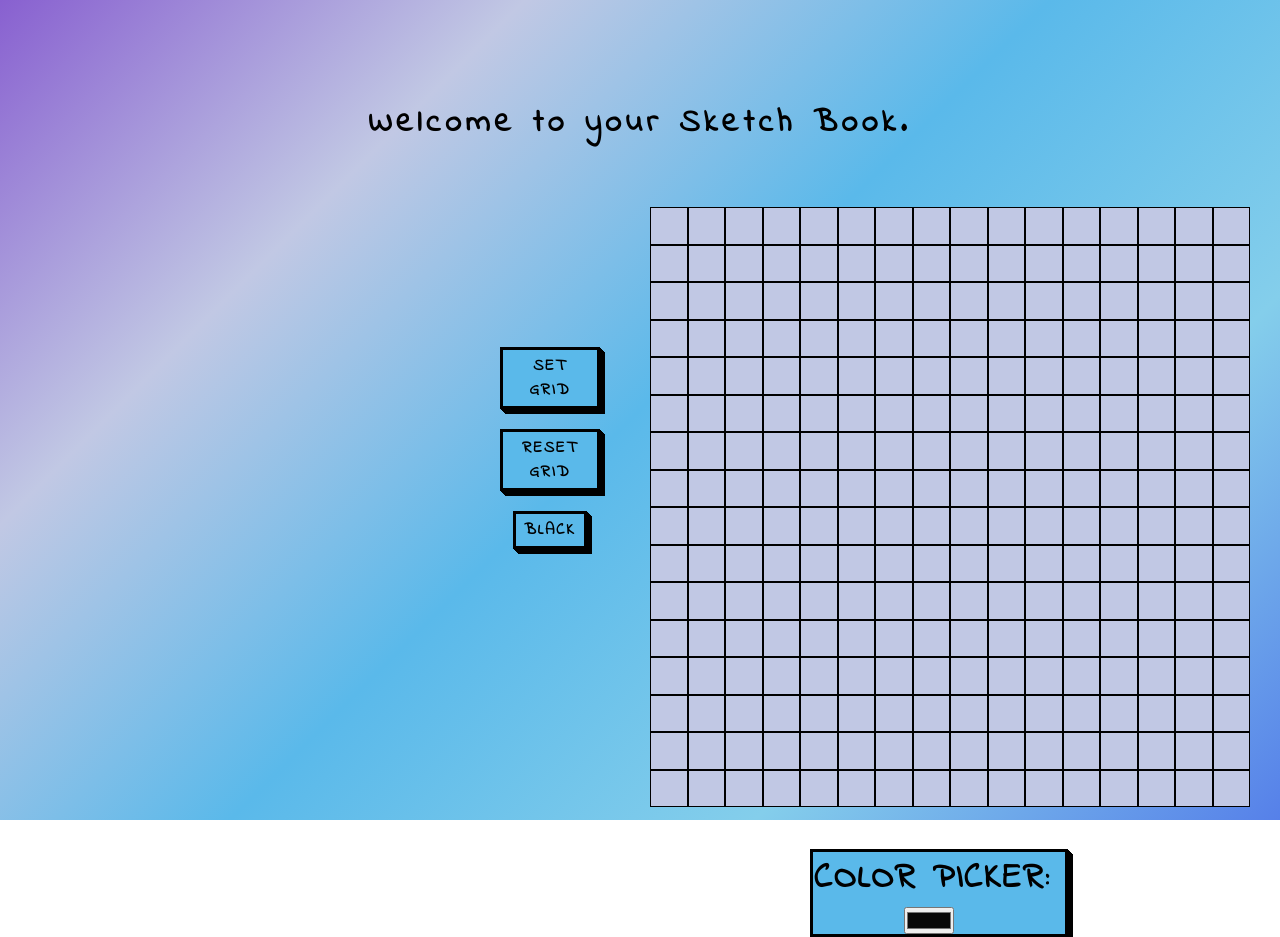
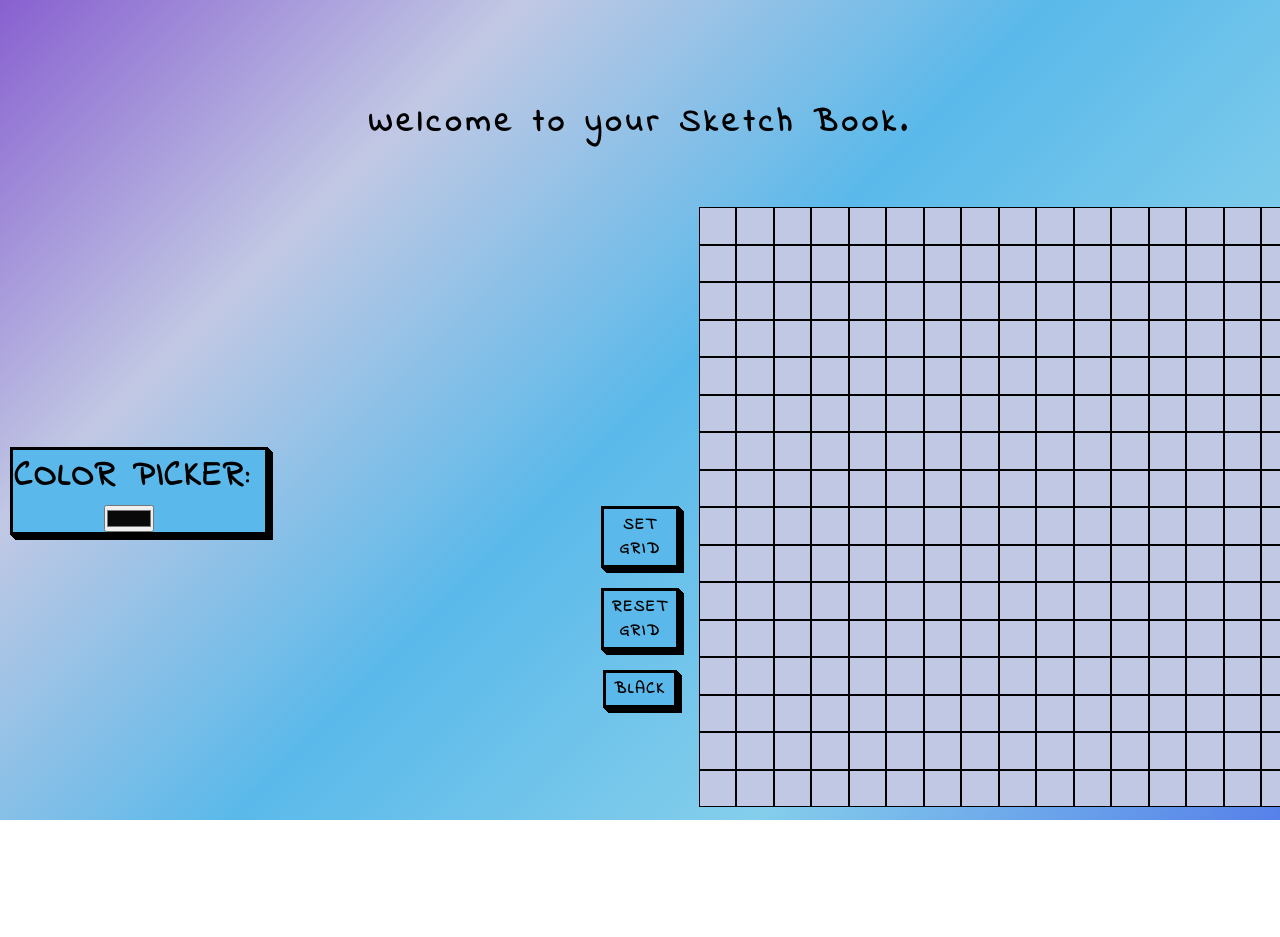
Before and after one commit to Hoslok-1/Etch-A-Sketch, a plain HTML site: page index.html in a window 1280 px wide. After the commit the page ends 820 px from the top, so only its background shows below. Drawn offline with Linux system fonts and the light colour scheme.

Commit message:
fixed various bugs

```diff
--- a/index.html
+++ b/index.html
@@ -15,14 +15,14 @@
     <div class = "welcome">
         <h1>Welcome to your Sketch Book.</h1>
     </div>
-    <div id = "container"></div>
+    <div id = "container">
     <div class = "buttons">
         <button id = "resize">Set Grid</button>
         <button id = "reset">Reset Grid</button>
         <button id = "makeItBlack">Black</button>
     </div>
+    </div>
     <div class = "right-side">
-
         <div id = "idk">Color Picker:</div><br>
         <input type="color" id="colorpicker" value= "#090909">
     </div>
--- a/styles.css
+++ b/styles.css
@@ -31,14 +31,14 @@
     width:100px;
     row-gap: 20px;
     margin-top: 200px;
-    margin-left: 500px;
+    margin-left: 00px;
     justify-content: center;
     align-items: center;
     position: relative;
   }
   .right-side
   {
-    margin-left:810px;
+    margin-left:00px;
     margin-top: 300px;
     font-size: 2px;
     letter-spacing: 2px;
@@ -52,6 +52,7 @@
     box-shadow: 1px 1px 0px 0px, 2px 2px 0px 0px, 3px 3px 0px 0px, 4px 4px 0px 0px, 5px 5px 0px 0px;
     position: relative;
     user-select: none;
+    margin-left: 10px;
     -webkit-user-select: none;
     touch-action: manipulation;
     width: 250px;
@@ -77,8 +78,8 @@
     overflow: hidden; /* Ensures the content is not revealed until the animation */
     /* The typwriter cursor */
     white-space: nowrap; /* Keeps the content on a single line */
-    margin: 0 auto; /* Gives that scrolling effect as the typing happens */
-    letter-spacing: .15em; /* Adjust as needed */
+    margin: 0 auto;
+    letter-spacing: .15em;
     animation:
       typing 3.5s steps(40, end),
       blink-caret .75s step-end infinite;
@@ -106,6 +107,7 @@
   font-size: 16px;
   letter-spacing: 2px;
   text-decoration: none;
+  margin-right: 20px;
   text-transform: uppercase;
   color: black;
   background-color: #5ab9ea;
```
